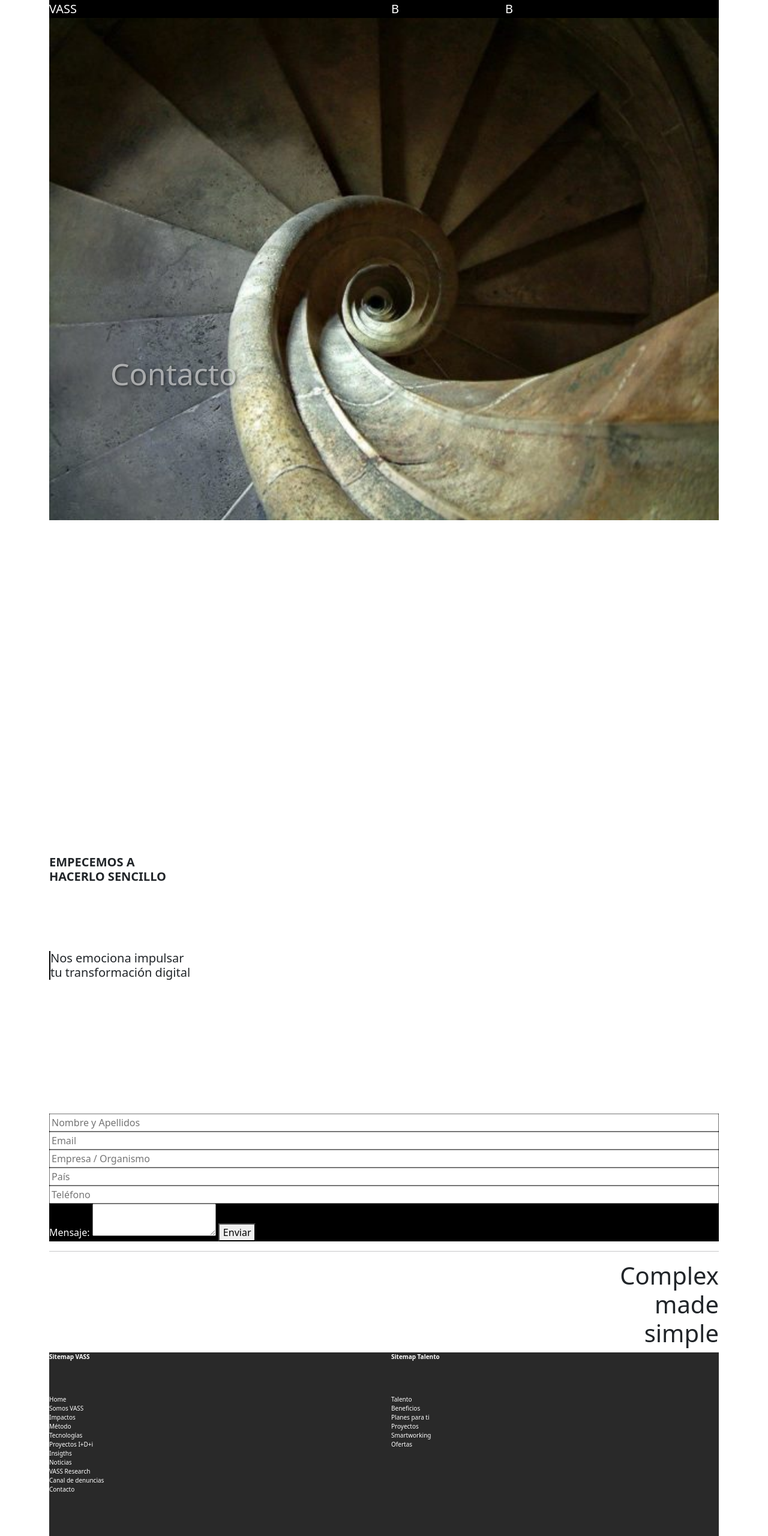
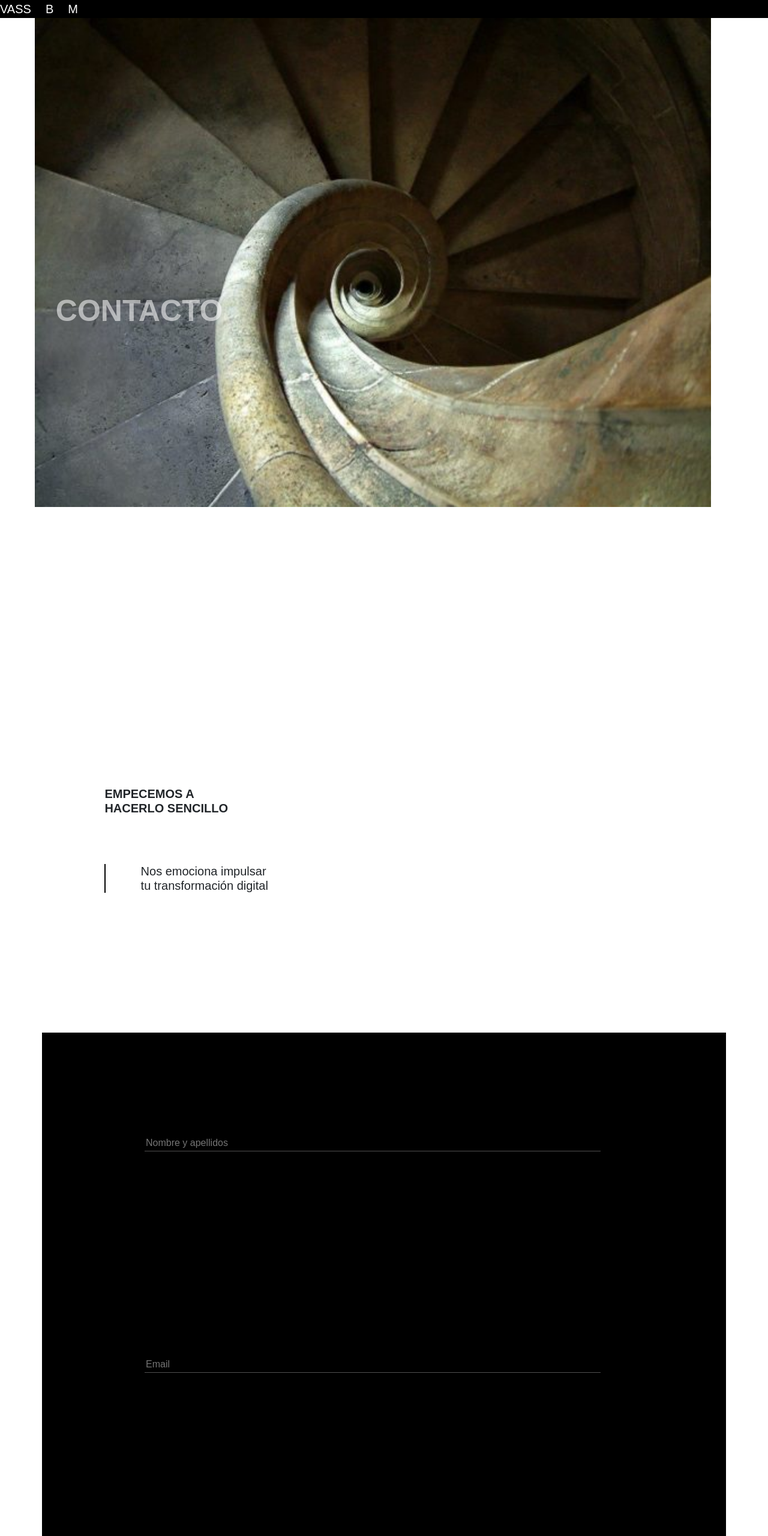
Before and after one commit to FerRomero1990/prue-VASS, a website: page src/index.html in a window 1280 px wide. Shown: the top 2560 px of the page at 60% size. Drawn offline with nearby package versions, Linux system fonts and the light colour scheme.

Commit message:
pantalla 320

```diff
--- a/src/index.html
+++ b/src/index.html
@@ -11,18 +11,34 @@
 <body>
   <div class="container">
     <header>
-      <nav>
+      <nav class="navbar">
         <div class="row">
-          <div class="col-sm-6">VASS</div>
-          <div class="col-sm-2">B</div>
-          <div class="col-sm-2">B</div>
+          <div class="col">VASS</div>
+          <div class="col">B</div>
+          <div class="col">M</div>
+          <!-- <button class="col" id="boton-hamburguesa">
+            <span>&#9776;</span>
+          </button> -->
+            <!-- <nav id="menu-hamburguesa"> -->
+              <!-- <ul>
+                <li><a href="#inicio">HOME</a></li>
+                <li><a href="#acerca">CASOS DE EXITO</a></li>
+                <li><a href="#servicios">MERCADOS</a></li>
+                <li><a href="#contacto">COMO LO HACEMOS</a></li>
+                <li><a href="#contacto">SOMOS VASS</a></li>
+                <li><a href="#contacto">INSIGHTS</a></li>
+                <li><a href="#contacto">CONTACTO</a></li>
+                <li><a href="#contacto">VASS RESEARCH</a></li>
+                <li><a href="#contacto">TALENTO</a></li>
+              </ul> -->
+            <!-- </nav> -->
         </div>
       </nav>
       <div class="row">
         <div class="col-12">
           <img class="stairs" src="img/stairs_1.jpg" alt="...">
           <div class="contacto">
-            Contacto
+            CONTACTO
           </div>
           <h1 class="sencillo">EMPECEMOS A<br>HACERLO SENCILLO</h1>
           <h1 class="leyenda">Nos emociona impulsar<br>tu transformación digital</h1>
@@ -32,19 +48,18 @@
       <section>
         <article class="formulario">
           <!-- <form class="row"> -->
-            <input class="col-12 nombre-apellido" type="text" placeholder="Nombre y Apellidos">
-            <input class="col-12 email" type="text" placeholder="Email">
-            <input class="col-12 empresa" type="text" placeholder="Empresa / Organismo">
-            <input class="col-12 pais" type="text" placeholder="País">
-            <input class="col-12 telefono" type="text" placeholder="Teléfono">
-            <label>Mensaje:</label>
+            <input class="col-8" type="text" placeholder="Nombre y apellidos">
+            <input class="col-8" type="text" placeholder="Email">
+            <input class="col-8" type="text" placeholder="Empresa / Organismo">
+            <input class="col-8" type="text" placeholder="País">
+            <input class="col-8" type="text" placeholder="Teléfono"><br>
+            <label>Mensaje:</label><br>
             <textarea></textarea>
             <button>Enviar</button>
           <!-- </form> -->
         </article>
-            <hr>
+            <article class="info">
               <h1 class="complex">Complex<br>made<br>simple</h1>
-            <article class="info">
                 <div class="sitemap">
                   <div class="row">
                     <div class="col"><strong>Sitemap VASS</strong></div>
@@ -107,20 +122,21 @@
                 </div>
             </article>
       </section>
-      <hr>
       <footer>
-        <div>Copyright © 2021 Todos los derechos reservados</div>
+        <div class="copy">Copyright © 2021 Todos los derechos reservados</div>
         <div class="row">
-          <div class="col-sm-6">Memoria Ambiental</div>
-          <div class="col-sm-6">Política de cookies</div>
+          <div class="col">Memoria Ambiental</div>
+          <div class="col">Política de cookies</div>
         </div>
         <div>Política de privacidad</div>
         <div>Política de calidad y medio ambiente</div>
+        <div class="redes">
           <div class="row">
-          <img class="gorjeo" src="img/gorjeo.png" alt="...">
-          <img class="linkedin" src="img/logotipo-de-linkedin.png" alt="...">
-          <img class="instagram" src="img/instagram.png" alt="...">
-          <img class="youtube" src="img/youtube.png" alt="...">
+            <img class="col-gorjeo" src="img/gorjeo.png" alt="...">
+            <img class="col-linkedin" src="img/logotipo-de-linkedin.png" alt="...">
+            <img class="col-instagram" src="img/instagram.png" alt="...">
+            <img class="col-youtube" src="img/youtube.png" alt="...">
+          </div>
         </div>
       </footer>
   </div>    <!-- <script src="script.js"></script> -->
--- a/src/styles/style.scss
+++ b/src/styles/style.scss
@@ -1,39 +1,70 @@
 .container
 {
+  padding: 0%;
   position: relative;
+  font-family: sans-serif;
 }
-nav
+.navbar
 {
+  top: 0;
+  left: 0;
+  position: fixed;
+  width: 100%;
+  padding: 0;
   font-size: 20px;
   background: black;
   color: white;
 }
+// #menu-hamburguesa
+// {
+//   display: none;
+//   background-color: #333;
+//   width: 100%;
+//   text-align: center;
+// }
+// #menu-hamburguesa ul li {
+//   padding: 15px 0;
+// }
+// #menu-hamburguesa ul li a {
+//   color: #fff;
+//   font-size: 18px;
+//   font-family: sans-serif;
+// }
+.col-12
+{
+  padding: 0;
+}
 .stairs
 {
   display: block;
-  width: 100%;
+  width: 96.8%;
   height: auto;
-  margin-bottom: 50%;
+  margin: 0 0 40% 0;
 }
 .contacto
 {
   z-index: 0;
+  // margin-left: 0;
   position: absolute;
   top: 8%;
-  left: 10%;
+  left: 2%;
   color: rgba(255, 255, 255, 0.548);
   font-size: 50px;
-  text-align: center;
-  text-shadow: 2px 2px 4px rgba(0, 0, 0, 0.5);
+  text-align: start;
+  // text-shadow: 2px 2px 4px rgba(0, 0, 0, 0.5);
+  font-weight: bolder;
 }
 .sencillo
 {
+  margin-left: 10%;
   font-size: 20px;
   font-weight: bold;
-  margin-bottom: 10%;
+  margin-bottom: 7%;
 }
 .leyenda
 {
+  margin-left: 10%;
+  padding-left: 5%;
   border-left: 2px solid #000;
   font-size: 20px;
   margin-bottom: 20%;
@@ -43,12 +74,50 @@ nav
   background: black;
   color: white;
 }
+nombre-apellido
+{
+  margin-top: 50%;
+}
 input
 {
-  width: 5%;
+  margin: 15% 5% 15% 15%;
+  background-color: #000;
+  border: none;
+  border-bottom: 1px solid rgb(80, 79, 79);
+}
+label
+{
+  margin-left: 15%;
+  margin-bottom: 10%;
+}
+textarea
+{
+  margin-left: 15%;
+  width: 210px;
+  height: 100px;
+  background-color: #000;
+  border-radius: 5px;
+}
+button
+{
+  width: 100px;
+  height: 100px;
+  border-radius: 50px;
+  color: white;
+  background-color: #000;
+  border-color: white;
+  margin: 20% 10% 20% 50%;
+}
+:placeholder-shown
+{
+  font-weight: 500;
+  color: white;
 }
 .complex
 {
+  font-size:medium;
+  padding-top: 15%;
+  margin: 0% 5% 15% 0;
   justify-content: end;
   text-align: end;
 }
@@ -58,6 +127,7 @@ input
 }
 .info
 {
+  padding: 0 0 10% 5%;
   font-size: x-small;
   background: rgb(41, 41, 41);
   color: white;
@@ -70,3 +140,47 @@ input
 {
   margin-bottom: 5%;
 }
+footer
+{
+  border-top: 1px solid white;
+  background:  rgb(41, 41, 41);
+  color: white;
+  font-size: x-small;
+  justify-items: center;
+  text-align: center;
+}
+.copy
+{
+  padding: 15% 0 5% 0;
+}
+.redes
+{
+  justify-content: center;
+  align-content: center;
+  padding: 10% 10%;
+}
+.col-gorjeo
+{
+  margin-left: 14%;
+  display: block;
+  width: 18%;
+  height: auto;
+}
+.col-linkedin
+{
+  display: block;
+  width: 18%;
+  height: auto;
+}
+.col-instagram
+{
+  display: block;
+  width: 18%;
+  height: auto;
+}
+.col-youtube
+{
+  display: block;
+  width: 18%;
+  height: auto;
+}
```
Also changed, not shown: src/styles/style.css, 1 other file. Lines whose indentation alone changed are shown as unchanged.
